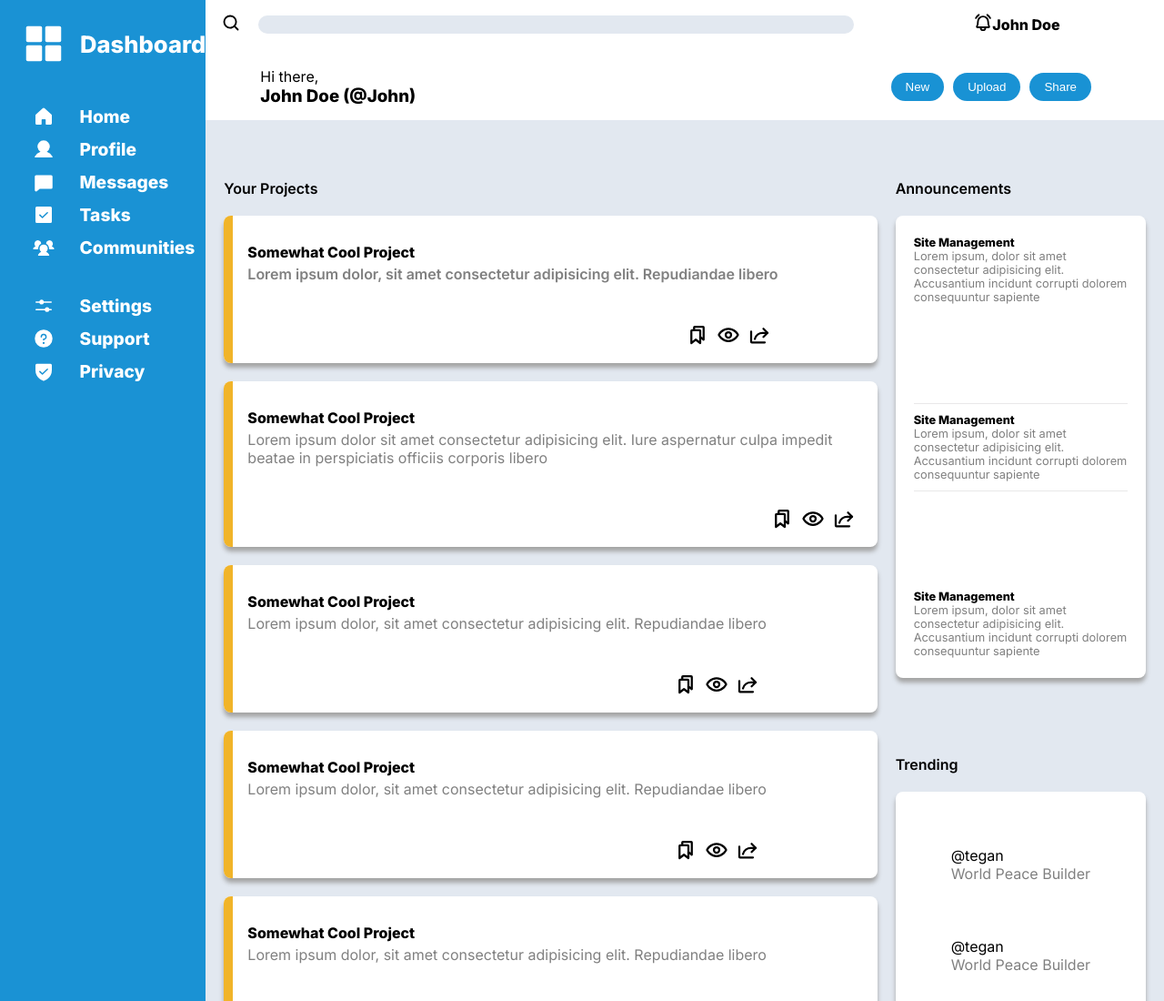
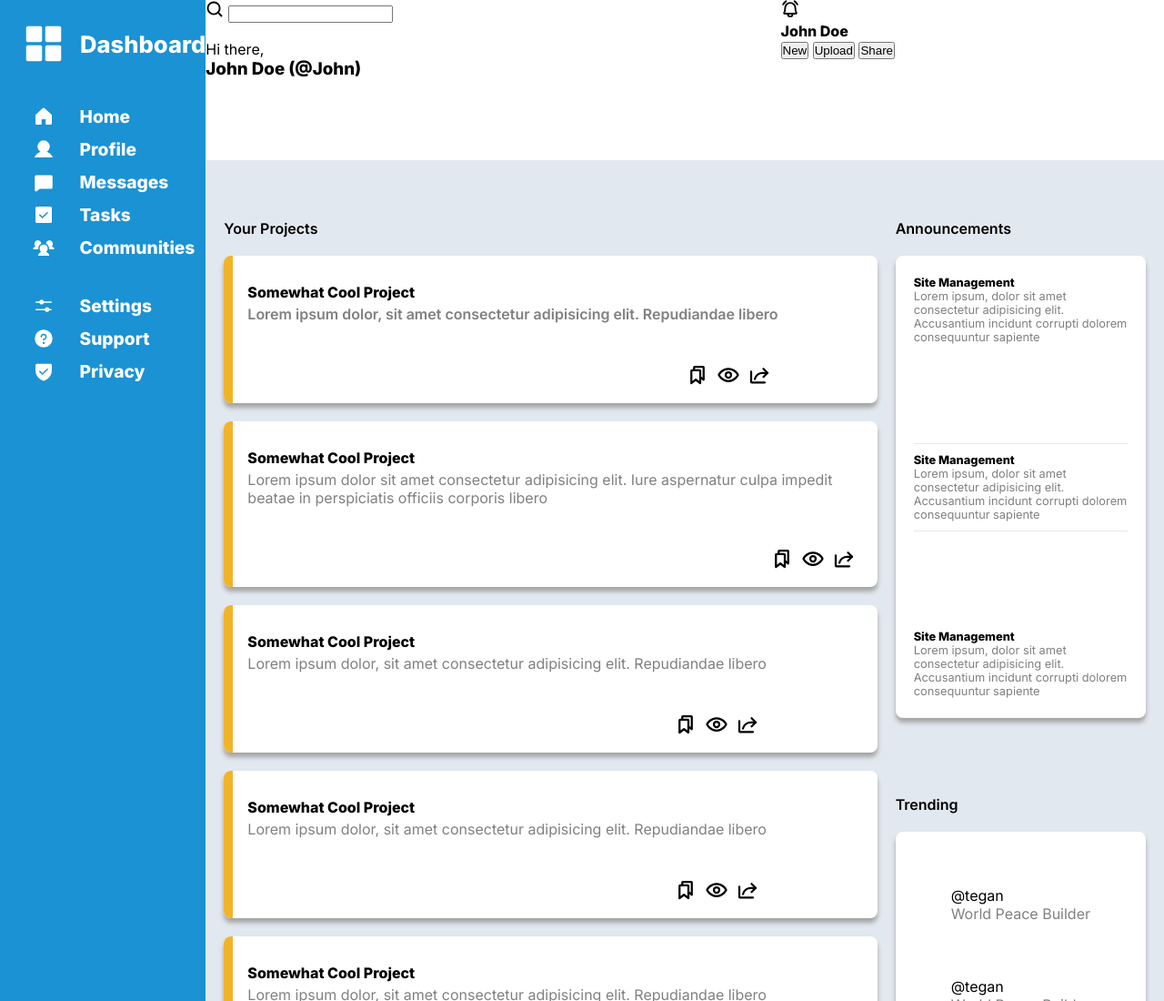
Before and after one commit to Ervin001/TOP_Dash-Board, a plain HTML site: page index.html in a window 1280 px wide. Shown: the top 1100 px of the page at 91% size. Drawn offline with Linux system fonts and the light colour scheme.

Commit message:
The header has been changed from flexbox to grid, created some containers fro the grid items to fit properly.

```diff
--- a/index.html
+++ b/index.html
@@ -165,9 +165,8 @@
       </div>
       <!-- Header Component -->
       <div class="header-component">
-        <div class="header-component-top">
-          <div class="header-component-top-left">
-            <div class="svg-image-container">
+        <div class="search-container">
+          <!-- Search Icon -->
           <svg
             xmlns="http://www.w3.org/2000/svg"
             width="20"
@@ -198,11 +197,10 @@
               stroke-width="24"
             ></line>
           </svg>
-            </div>
           <input type="text" class="search-field" />
         </div>
-          <div class="header-component-top-right">
-            <div class="svg-image-container">
+        <div class="notification-info-container">
+          <!-- Notification bell -->
           <svg
             xmlns="http://www.w3.org/2000/svg"
             width="20"
@@ -244,26 +242,24 @@
               stroke-width="24"
             ></path>
           </svg>
-            </div>
           <div class="user-image"></div>
-            <div class="user-name"><strong>John Doe</strong></div>
+          <div class="user-name">
+            <strong>John Doe</strong>
           </div>
         </div>
-        <div class="header-component-bottom">
-          <div class="header-user-info">
+        <div class="user-info-container">
           <div class="header-user-image"></div>
-            <div class="header-user">
           <div class="greeting">Hi there,</div>
           <div class="name-of-user">
-                <h3><strong>John Doe (@John)</strong></h3>
-              </div>
+            <h3>
+              <strong>John Doe (@John)</strong>
+            </h3>
           </div>
         </div>
         <div class="buttons-container">
           <button>New</button>
           <button>Upload</button>
           <button>Share</button>
-          </div>
         </div>
       </div>
       <!-- Content Component -->
--- a/styles.css
+++ b/styles.css
@@ -102,61 +102,10 @@
   font-size: 1.6rem;
 }
 
-.header-component-top {
-  flex: 1 1 auto;
-  display: flex;
-  justify-content: space-between;
-  padding-top: 15px;
-  margin-bottom: 20px;
-}
-
-.header-component-top-left {
-  flex: 2 1 auto;
-  display: flex;
-  align-items: center;
-  justify-content: center;
-  gap: 20px;
-  margin: 0 18px;
-}
-
-.search-field {
-  flex: 1 1 auto;
-  height: 20px;
-  /* margin-right: 15%; */
-  border: none;
-  border-radius: 20px;
-  background-color: var(--searchbar-color);
-  padding-left: 20px;
-}
-
-.header-component-top-right {
-  flex: 1 1 auto;
-  display: flex;
-  justify-content: center;
-  align-items: center;
-}
-
-.header-component-bottom {
-  flex: 1 1 auto;
-  display: flex;
-  justify-content: space-between;
-  padding: 15px 60px;
-}
-
-.buttons-container {
-  display: flex;
-  justify-content: space-evenly;
-  align-items: center;
-  gap: 10px;
-  padding-right: 20px;
-}
-
-button {
-  border: none;
-  background-color: var(--button-background-color);
-  color: var(--button-font-color);
-  padding: 8px 16px;
-  border-radius: 999999px;
+.header-component {
+  display: grid;
+  grid-template-rows: 1fr 3fr;
+  grid-template-columns: 3fr 2fr;
 }
 
 .content-component {
```
Lines whose indentation alone changed are shown as unchanged.
